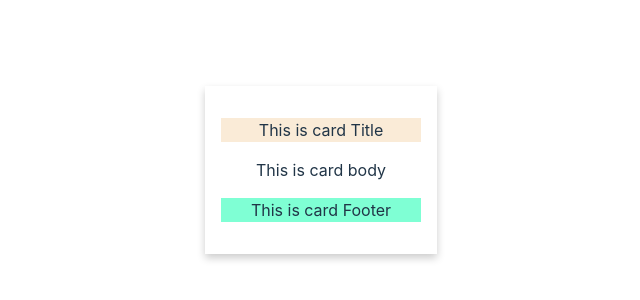
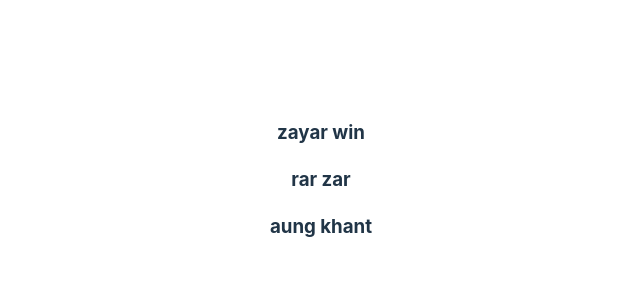
Before and after one commit to Zayar-Win/Learning-vue, a Vue app: page / in a window 1280 px wide. Shown: the part 220-520 px from the top of the page, without its empty margins (319-959 px from the left). Built offline with nearby package versions, Linux system fonts and the light colour scheme.

Commit message:
slot-props;
;

```diff
--- a/src/App.vue
+++ b/src/App.vue
@@ -51,7 +51,7 @@
   <!-- <button @click="open = true">Open Popup</button> -->
   <!-- <Input v-model="name" /> -->
   <!-- {{ name }} -->
-  <Card>
+  <!-- <Card>
     <template v-slot:header>
       <p>This is card Title</p>
     </template>
@@ -61,7 +61,12 @@
     <template v-slot:footer>
       <p>This is card Footer</p>
     </template>
-  </Card>
+  </Card> -->
+  <NameList>
+    <template #default="slotProps">
+      <h3>{{ slotProps.firstName }} {{ slotProps.lastName }}</h3>
+    </template>
+  </NameList>
 </template>
 
 <script>
@@ -75,12 +80,14 @@ import ProvideInject from "./components/ProvideInject.vue";
 import Event from "./components/Event.vue";
 import Input from "./components/Input.vue";
 import Card from "./components/Card.vue";
+import NameList from "./components/NameList.vue";
 export default {
   components: {
     Methods,
     EventHandling,
     FormHandling,
     ComputedProperty,
+    NameList,
     Card,
     Watchers,
     Article,
--- /dev/null
+++ b/src/components/NameList.vue
@@ -0,0 +1,21 @@
+<template>
+  <div v-for="name in names" :key="name.firstName">
+    <slot :firstName="name.firstName" :lastName="name.lastName" />
+  </div>
+</template>
+
+<script>
+export default {
+  data() {
+    return {
+      names: [
+        { firstName: "zayar", lastName: "win" },
+        { firstName: "rar", lastName: "zar" },
+        { firstName: "aung", lastName: "khant" },
+      ],
+    };
+  },
+};
+</script>
+
+<style scoped></style>
```
